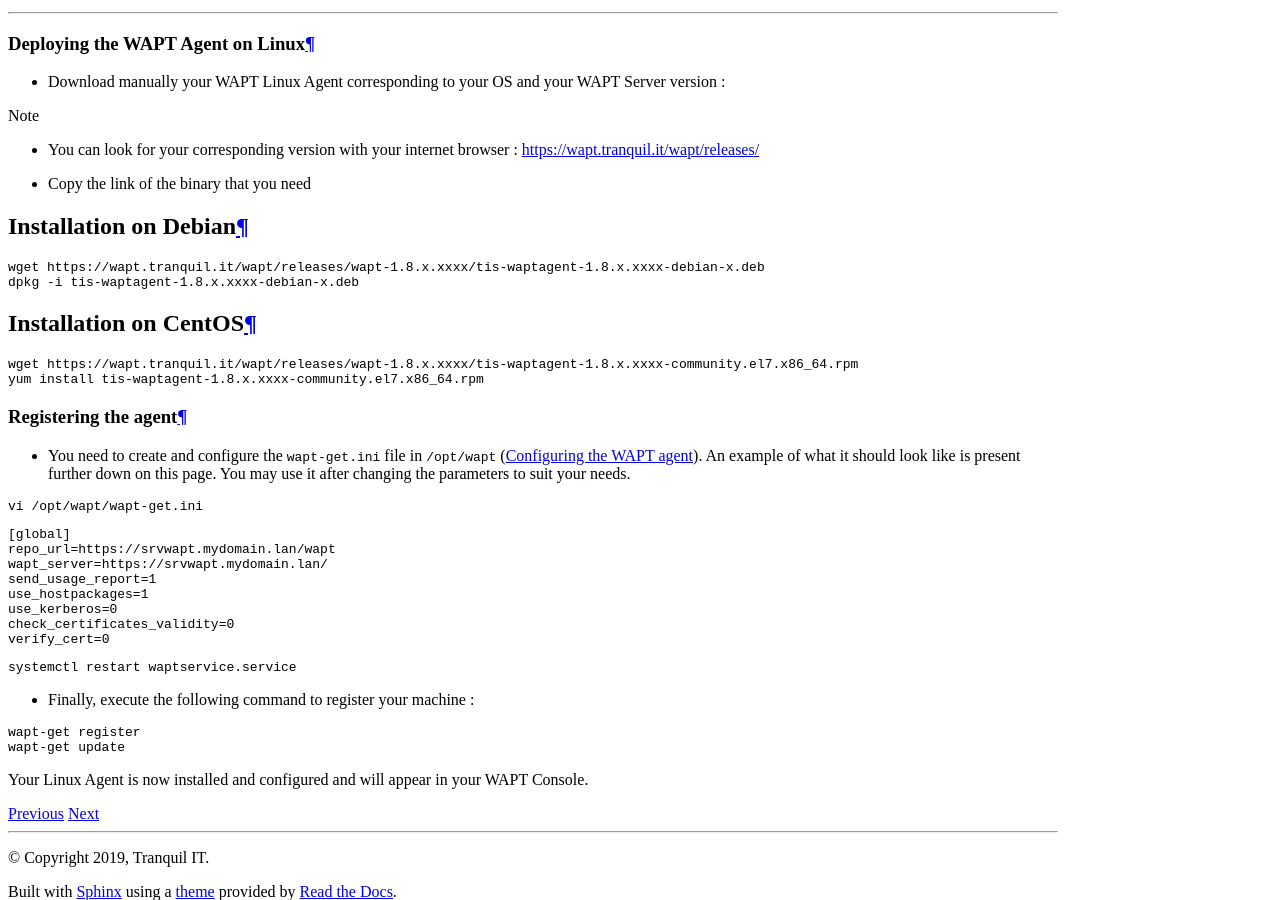
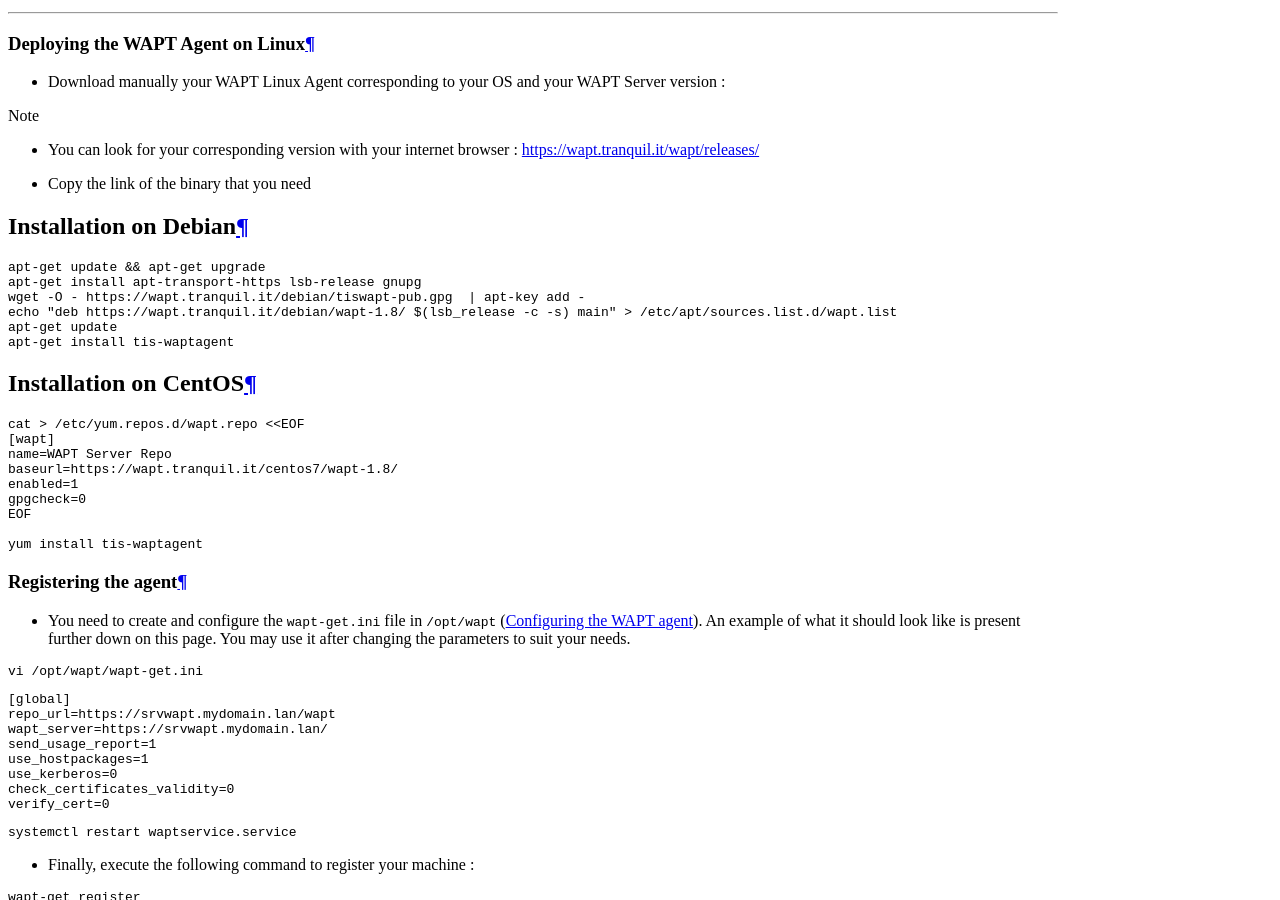
Before and after one commit to tranquilit/WAPT-Documentation, a Sphinx documentation site: the page built from source/wapt-configuration/wapt-deploy/waptagent-linux.rst, in a window 1280 px wide and 900 px high, scrolled down 935 px. Built offline with Sphinx 7.4.7 and the Read the Docs theme 2.0.0, drawn with Linux system fonts in a browser that asks for light colours.

Commit message:
better agent install

```diff
--- a/source/wapt-configuration/wapt-deploy/waptagent-linux.rst
+++ b/source/wapt-configuration/wapt-deploy/waptagent-linux.rst
@@ -26,17 +26,27 @@
 
 .. code-block :: console
 
-  wget https://wapt.tranquil.it/wapt/releases/wapt-1.8.x.xxxx/tis-waptagent-1.8.x.xxxx-debian-x.deb
-  dpkg -i tis-waptagent-1.8.x.xxxx-debian-x.deb
+  apt-get update && apt-get upgrade
+  apt-get install apt-transport-https lsb-release gnupg
+  wget -O - https://wapt.tranquil.it/debian/tiswapt-pub.gpg  | apt-key add -
+  echo "deb https://wapt.tranquil.it/debian/wapt-1.8/ $(lsb_release -c -s) main" > /etc/apt/sources.list.d/wapt.list
+  apt-get update
+  apt-get install tis-waptagent
 
 Installation on CentOS
 ++++++++++++++++++++++++++++++++++++++++
 
 .. code-block :: console
 
+  cat > /etc/yum.repos.d/wapt.repo <<EOF
+  [wapt]
+  name=WAPT Server Repo
+  baseurl=https://wapt.tranquil.it/centos7/wapt-1.8/
+  enabled=1
+  gpgcheck=0
+  EOF
 
-  wget https://wapt.tranquil.it/wapt/releases/wapt-1.8.x.xxxx/tis-waptagent-1.8.x.xxxx-community.el7.x86_64.rpm
-  yum install tis-waptagent-1.8.x.xxxx-community.el7.x86_64.rpm
+  yum install tis-waptagent
 
 Registering the agent
 =================================
```
